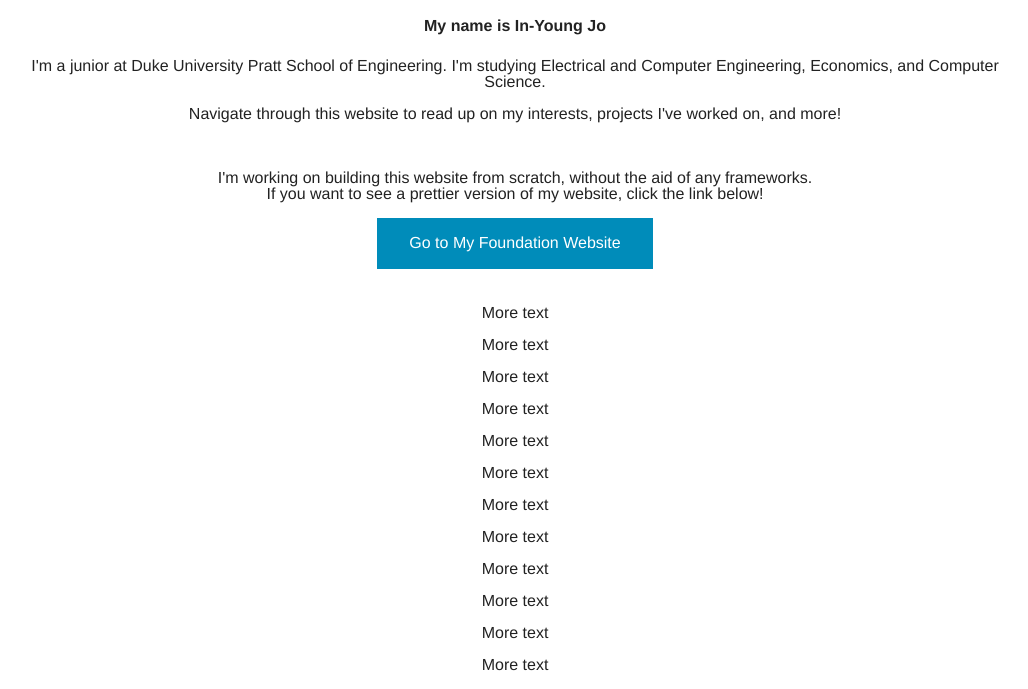
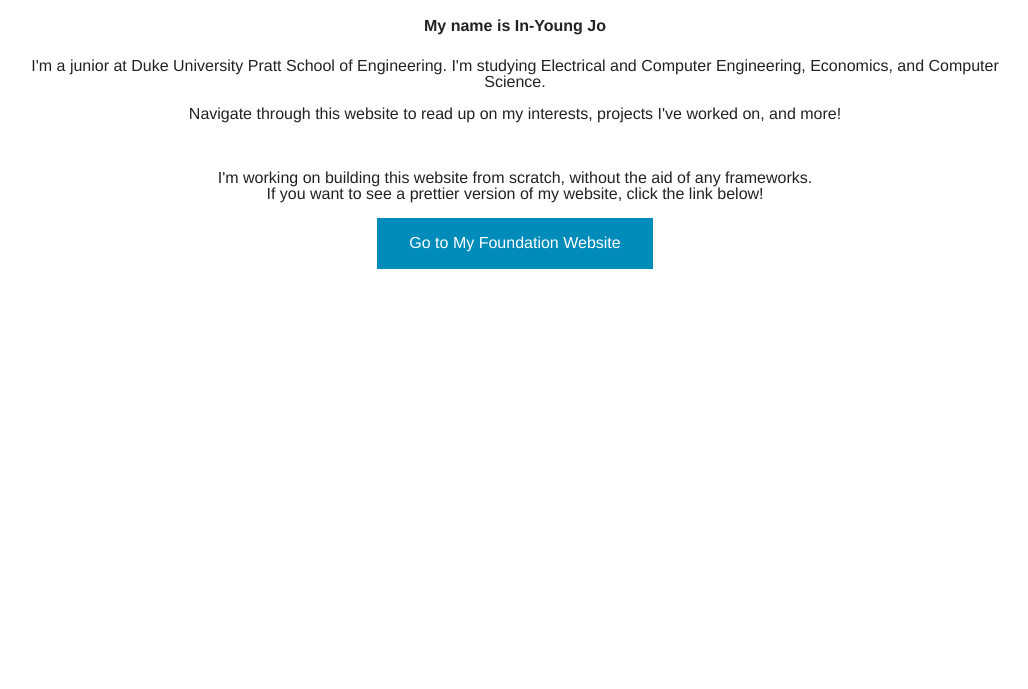
Before and after one commit to ij8/ij8.github.io, a plain HTML site: page index.html in a window 1280 px wide. Shown: the part 434-1123 px from the top of the page, without its empty margins (125-1153 px from the left). After the commit the page ends 800 px from the top, so only its background shows below. Drawn offline with Linux system fonts and the light colour scheme.

Commit message:
fixing page format

```diff
--- a/index.html
+++ b/index.html
@@ -29,18 +29,6 @@
       <p> I'm working on building this website from scratch, without the aid of any frameworks. <br/>
         If you want to see a prettier version of my website, click the link below! </p>
         <a class="button" href="FoundationWebsite/index.html">Go to My Foundation Website</a>
-        <p>More text</p>
-        <p>More text</p>
-        <p>More text</p>
-        <p>More text</p>
-        <p>More text</p>
-        <p>More text</p>
-        <p>More text</p>
-        <p>More text</p>
-        <p>More text</p>
-        <p>More text</p>
-        <p>More text</p>
-        <p>More text</p>
       </center>
     </div>
   </body>
```
